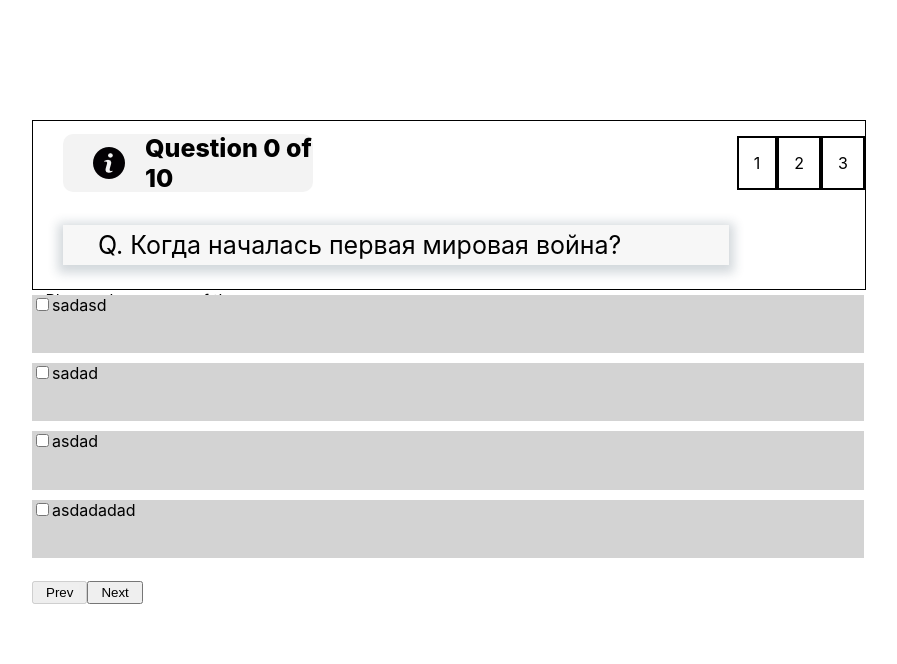
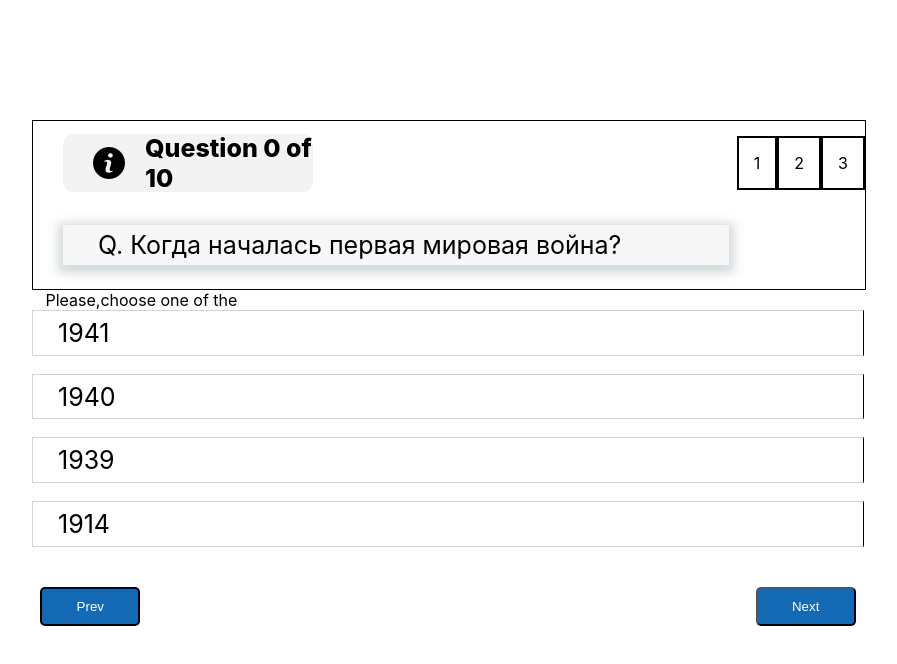
Before and after one commit to Frominor/QuizApp, a React (Create React App) app: page / in a window 1280 px wide. Shown: the top 664 px of the page, without its empty margins (192-1089 px from the left). Built offline with nearby package versions, Linux system fonts and the light colour scheme.

Commit message:
Лень писать подробно

```diff
--- a/src/Components/QuizBox/Main/QuizBoxMain.jsx
+++ b/src/Components/QuizBox/Main/QuizBoxMain.jsx
@@ -13,10 +13,16 @@ export default function QuizBoxMain() {
   const State = useSelector((state) => state.QuizReducer);
   let Answers = [
     {
-      Questions: ["sadasd", "sadad", "asdad", "asdadadad"],
+      Questions: ["1941", "1940", "1939", "1914"],
     },
     {
-      Questions: ["321", "123", "34", "as546"],
+      Questions: ["1860", "1825", "1861", "1881"],
+    },
+    {
+      Questions: ["123", "321", "432", "54"],
+    },
+    {
+      Questions: ["123", "321", "432", "54"],
     },
   ];
   const dispatch = useDispatch();
@@ -27,7 +33,7 @@ export default function QuizBoxMain() {
         <CarouselProvider
           naturalSlideHeight={35}
           naturalSlideWidth={100}
-          totalSlides={3}
+          totalSlides={6}
         >
           <Slider>
             {Answers.map((item) => {
@@ -37,6 +43,7 @@ export default function QuizBoxMain() {
                     return (
                       <div className="Answer">
                         <input
+                          id={todo}
                           type={"checkbox"}
                           name={todo}
                           checked={State.Answers.includes(todo)}
@@ -52,7 +59,16 @@ export default function QuizBoxMain() {
                             });
                           }}
                         ></input>
-                        {todo}
+                        <label
+                          for={todo}
+                          className={
+                            State.Answers.includes(todo)
+                              ? "Checked"
+                              : "NotChecked"
+                          }
+                        >
+                          <p>{todo}</p>
+                        </label>
                       </div>
                     );
                   })}
@@ -60,25 +76,21 @@ export default function QuizBoxMain() {
               );
             })}
           </Slider>
-          <ButtonBack>
-            <button
-              className="Prev"
+          <ButtonBack
+            className="PrevQuestionButton"
             onClick={() => {
               dispatch({ type: "MINUS_QUESTION_NUMBER", payload: 1 });
             }}
           >
             Prev
-            </button>
           </ButtonBack>
-          <ButtonNext>
-            <button
-              className="Next"
+          <ButtonNext
+            className="NextQuestionButton"
             onClick={() => {
               dispatch({ type: "ADD_QUESTION_NUMBER", payload: 1 });
             }}
           >
             Next
-            </button>
           </ButtonNext>
         </CarouselProvider>
       </div>
--- a/src/Components/QuizBox/Main/QuizBoxMain.scss
+++ b/src/Components/QuizBox/Main/QuizBoxMain.scss
@@ -1,36 +1,13 @@
 .QuizBoxMain {
   position: relative;
   width: 100%;
-  height: 70%;
+  height: 60%;
 
-  .LinkToNext {
-    position: absolute;
-    bottom: 0;
-    display: flex;
-    justify-content: flex-end;
-    padding: 20px;
-    width: 90%;
-    margin-left: 3.5%;
-    border-top: 1px solid lightgray;
-    button {
-      background-color: deepskyblue;
-      width: 100px;
-      border-radius: 5px;
-    }
-  }
-  .Next,
-  .Prev {
-    background-color: #efefef;
-    border: 0px;
-    &:hover {
-      background-color: #efefef;
-    }
-  }
   .Answer {
-    margin-top: 5px;
-    width: 100%;
-    height: 20%;
-    margin-bottom: 10px;
+    margin-top: 20px;
+    width: 99.8%;
+    height: 15%;
+
     background-color: lightgray;
     &input {
       width: 100%;
@@ -42,4 +19,64 @@
   .carousel {
     height: 100%;
   }
+  input[type="checkbox"] {
+    opacity: 0;
+    position: absolute;
+  }
+  label {
+    position: relative;
+    display: inline-block;
+    background-color: #fefefe;
+    display: flex;
+    align-items: center;
+    height: 100%;
+    border: 1px solid lightgray;
+    border-right: 1px solid black;
+    width: 100%;
+    &:hover {
+      background: #f6f6f5;
+      cursor: pointer;
+    }
+    p {
+      width: 80%;
+      margin: 0px 0px 0px 25px;
+      font-size: 25px;
+    }
+  }
+
+  .Checked {
+    background-color: #f6f6f5;
+  }
+  .NotChecked {
+    background-color: white;
+  }
+  .PrevQuestionButton {
+    position: absolute;
+    background: #1369b3;
+    padding: 10px;
+    width: 100px;
+    left: 1%;
+    transition: 0.1s ease-in-out;
+    color: white;
+    bottom: 0;
+    border: 2px solid black;
+    border-radius: 5px;
+    &:hover {
+      background: #115da0;
+    }
+  }
+  .NextQuestionButton {
+    position: absolute;
+    background: #1369b3;
+    border-radius: 5px;
+    width: 100px;
+    padding: 10px;
+    color: white;
+    transition: 0.1s ease-in-out;
+    right: 1%;
+    bottom: 0;
+    &:hover {
+      background: #115da0;
+    }
+  }
 }
--- a/src/State/QuizReducer.jsx
+++ b/src/State/QuizReducer.jsx
@@ -3,14 +3,14 @@ const initialState = {
   Questions: [
     "Когда началась первая мировая война?",
     "В каком году отменили крепостное право?",
-    "asdadad",
-    "1111",
-    "Когда началась первая мировая война?",
-    "В каком году отменили крепостное право?",
-    "asdadad",
-    "1111",
-    "Когда началась первая мировая война?",
-    "В каком году отменили крепостное право?",
+    "Кто убил Гитлера?",
+    "В каком году распался СССР?",
+    "Когда началась вторая мировая война?",
+    "Год крещения Руси?",
+    "В каком году основали Санк-Петербург?",
+    "Кто был последним президентом СССР?",
+    "Страны,граничащие с Германией?",
+    "45*55=?",
   ],
   QuestionNumber: 0,
 };
```
Lines whose indentation alone changed are shown as unchanged.
